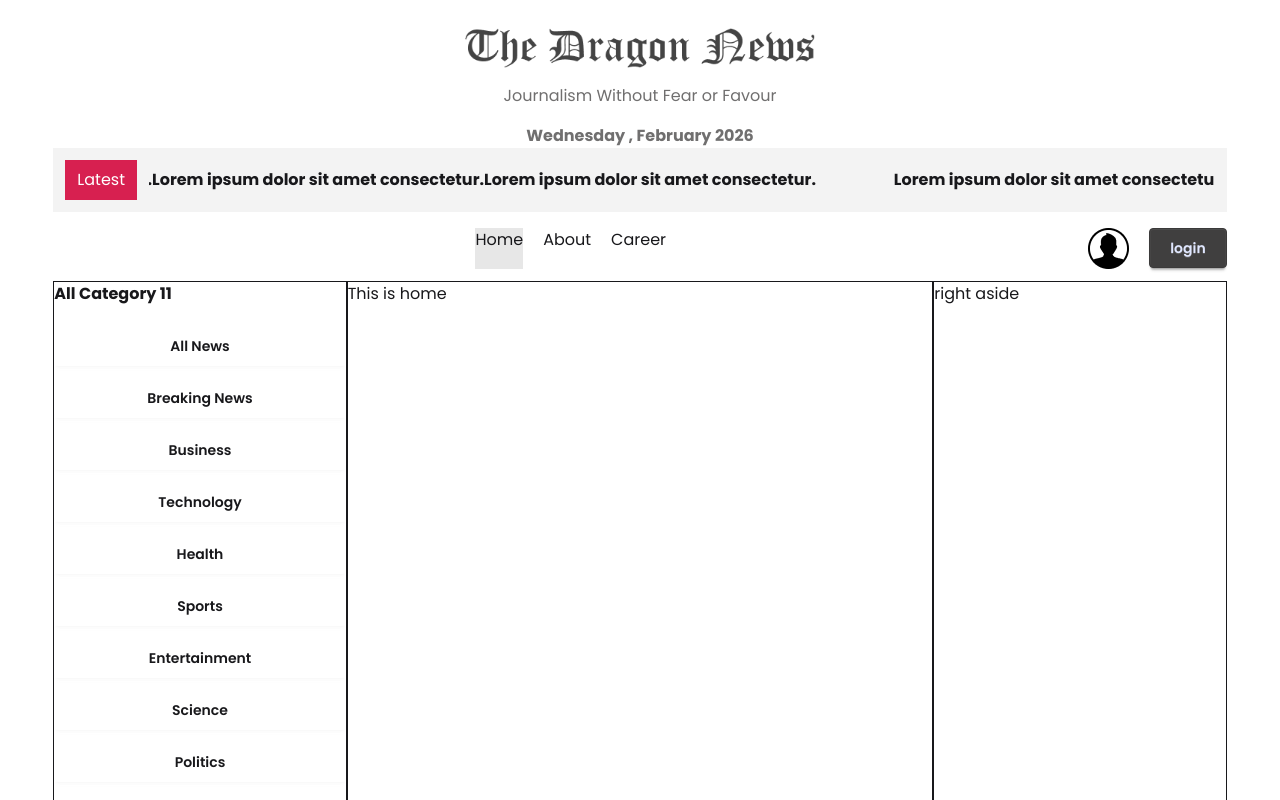
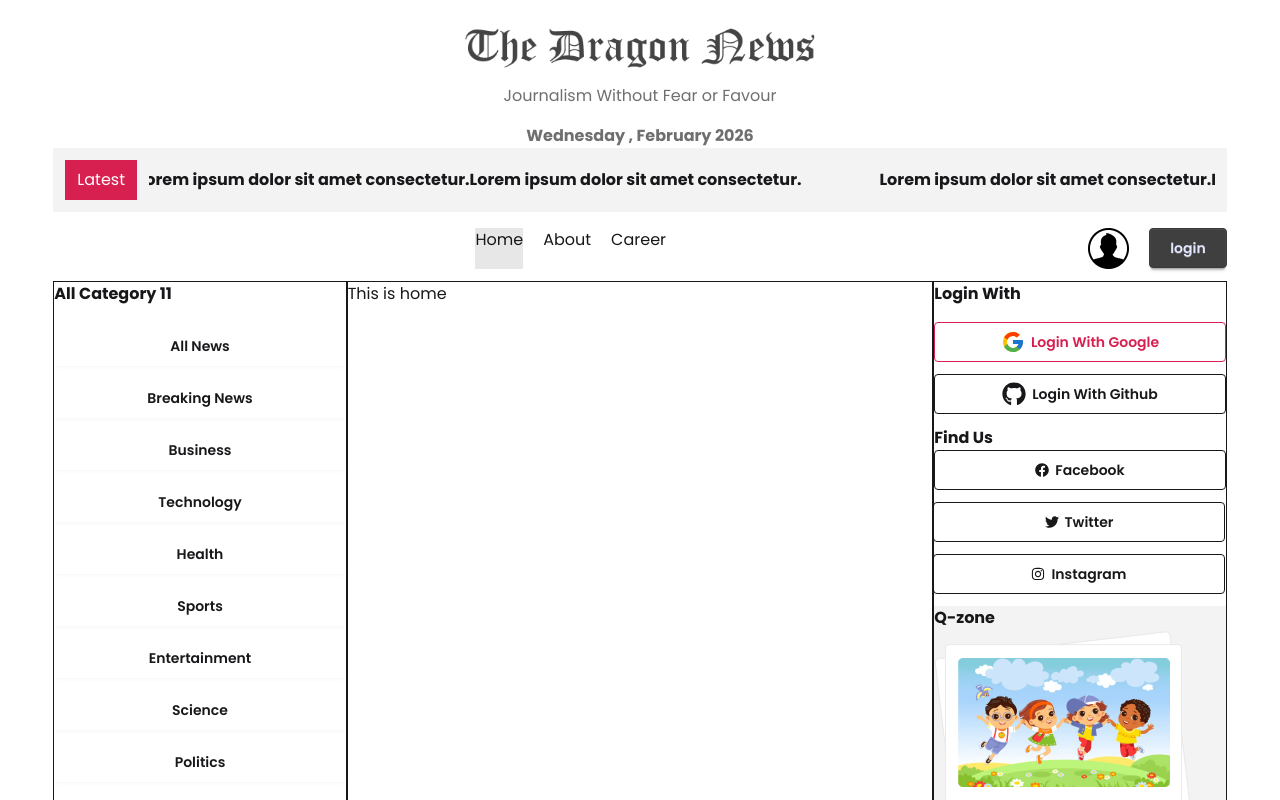
Before and after one commit to Nidan73/dragon-news, a React (Vite) app: page / in a window 1280 px wide. Shown: the top 800 px of the page. Built offline with nearby package versions, Linux system fonts and the light colour scheme.

Commit message:
added right sidebar

```diff
--- a/package.json
+++ b/package.json
@@ -10,12 +10,14 @@
     "preview": "vite preview"
   },
   "dependencies": {
+    "@react-icons/all-files": "^4.1.0",
     "@tailwindcss/vite": "^4.1.18",
     "daisyui": "^5.5.18",
     "date-fns": "^4.1.0",
     "react": "^19.2.4",
     "react-dom": "^19.2.0",
     "react-fast-marquee": "^1.6.5",
+    "react-icons": "^5.5.0",
     "react-router": "^7.13.0",
     "router": "^2.2.0",
     "tailwindcss": "^4.1.18"
--- /dev/null
+++ b/src/Components/Findus.jsx
@@ -0,0 +1,24 @@
+import React from "react";
+import { FaFacebook, FaInstagram, FaTwitter } from "react-icons/fa";
+
+const Findus = () => {
+  return (
+    <div className="mt-3">
+      <h2 className="font-bold">Find Us</h2>
+      <div className="space-y-3">
+        <button className="btn w-full btn-outline join-item">
+          <FaFacebook></FaFacebook>Facebook
+        </button>
+        <button className="btn w-full btn-outline join-item">
+          <FaTwitter></FaTwitter>Twitter
+        </button>
+        <button className="btn w-full btn-outline join-item">
+          <FaInstagram></FaInstagram>
+          Instagram
+        </button>
+      </div>
+    </div>
+  );
+};
+
+export default Findus;
--- a/src/Components/HomeLayouts/Rightaside.jsx
+++ b/src/Components/HomeLayouts/Rightaside.jsx
@@ -1,7 +1,17 @@
 import React from "react";
-
+import SocialLogins from "../SocialLogins";
+import Findus from "../Findus";
+import Qzone from "../Qzone";
+import img from "../../assets/bg.png";
 const Rightaside = () => {
-  return <div>right aside</div>;
+  return (
+    <div>
+      <SocialLogins></SocialLogins>
+      <Findus></Findus>
+      <Qzone></Qzone>
+      <img src={img} alt="" />
+    </div>
+  );
 };
 
 export default Rightaside;
--- /dev/null
+++ b/src/Components/Qzone.jsx
@@ -0,0 +1,18 @@
+import React from "react";
+import classes from "../assets/class.png";
+import swimming from "../assets/swimming.png";
+import playground from "../assets/playground.png";
+const Qzone = () => {
+  return (
+    <div className="mt-3 bg-base-200">
+      <h2 className="font-bold">Q-zone</h2>
+      <div>
+        <img className="" src={playground} alt="" />
+        <img className="" src={classes} alt="" />
+        <img className="" src={swimming} alt="" />
+      </div>
+    </div>
+  );
+};
+
+export default Qzone;
--- /dev/null
+++ b/src/Components/SocialLogins.jsx
@@ -0,0 +1,22 @@
+import React from "react";
+import { FaGithub, FaGoogle } from "react-icons/fa";
+import { FcGoogle } from "react-icons/fc";
+
+const SocialLogins = () => {
+  return (
+    <div>
+      <h2 className="font-bold mb-4">Login With</h2>
+      <div className="space-y-3">
+        <button className="btn btn-secondary btn-outline w-full">
+          <FcGoogle size={24}></FcGoogle>
+          Login With Google
+        </button>
+        <button className="btn  btn-outline w-full">
+          <FaGithub size={24}></FaGithub> Login With Github
+        </button>
+      </div>
+    </div>
+  );
+};
+
+export default SocialLogins;
```
Also changed, not shown: 1 other file (tests, documents, lock files or other folders).
